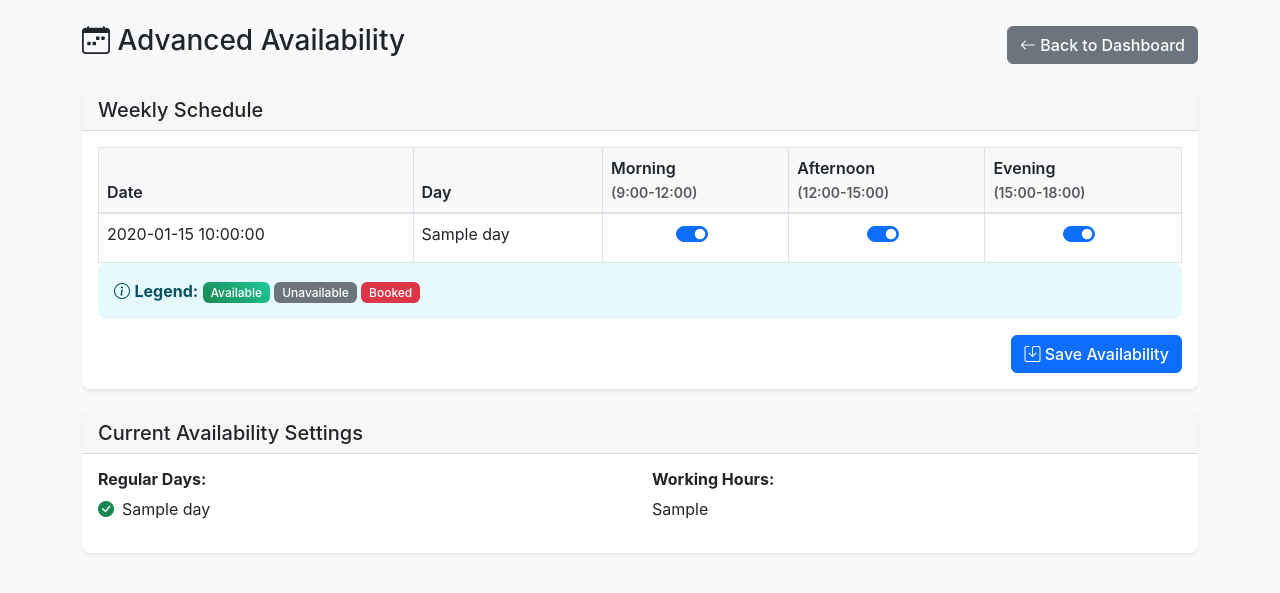
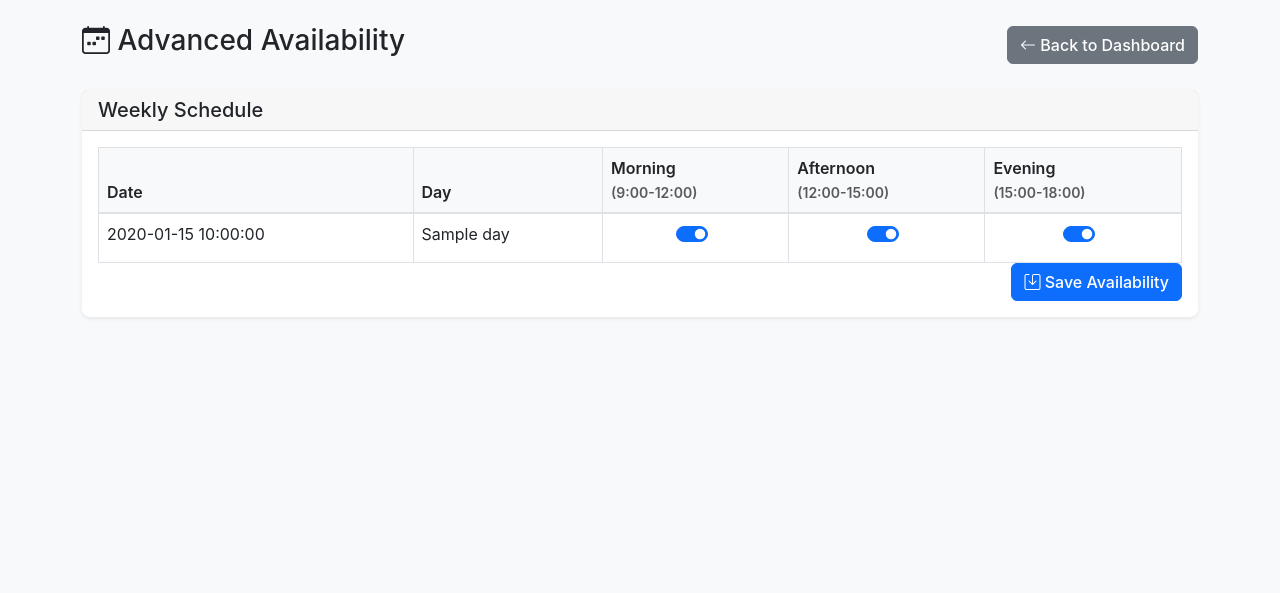
Before and after one commit to 23f3002964/Hospital_management, a Flask app: template templates/advanced_doctor_availability.html in a window 1280 px wide. Shown: the top 593 px of the page. Run offline with Flask 3, Linux system fonts and the light colour scheme; the template is opened without the code that fills it: most values are stand-ins (such as "Sample title", 1, 10 or a date in 2020).

Commit message:
Dr advaanced avi fix

```diff
--- a/templates/advanced_doctor_availability.html
+++ b/templates/advanced_doctor_availability.html
@@ -69,15 +69,6 @@
                             </tbody>
                         </table>
                     </div>
-
-                    <div class="alert alert-info">
-                        <i class="bi bi-info-circle"></i>
-                        <strong>Legend:</strong>
-                        <span class="badge bg-success">Available</span>
-                        <span class="badge bg-secondary">Unavailable</span>
-                        <span class="badge bg-danger">Booked</span>
-                    </div>
-
                     <div class="d-grid gap-2 d-md-flex justify-content-md-end">
                         <button type="submit" class="btn btn-primary">
                             <i class="bi bi-save"></i> Save Availability
@@ -87,30 +78,6 @@
             </div>
         </div>
 
-        <div class="card">
-            <div class="card-header">
-                <h5 class="mb-0">Current Availability Settings</h5>
-            </div>
-            <div class="card-body">
-                <div class="row">
-                    <div class="col-md-6">
-                        <h6 class="fw-bold">Regular Days:</h6>
-                        {% if available_days %}
-                            <ul class="list-unstyled">
-                                {% for day in available_days %}
-                                <li><i class="bi bi-check-circle-fill text-success me-2"></i>{{ day }}</li>
-                                {% endfor %}
-                            </ul>
-                        {% else %}
-                            <p class="text-muted">No days selected</p>
-                        {% endif %}
-                    </div>
-                    <div class="col-md-6">
-                        <h6 class="fw-bold">Working Hours:</h6>
-                        <p>{{ availability_hours or 'Not set' }}</p>
-                    </div>
-                </div>
-            </div>
         </div>
     </div>
 </div>
```
Also changed, not shown: instance/hospital_new.db.
